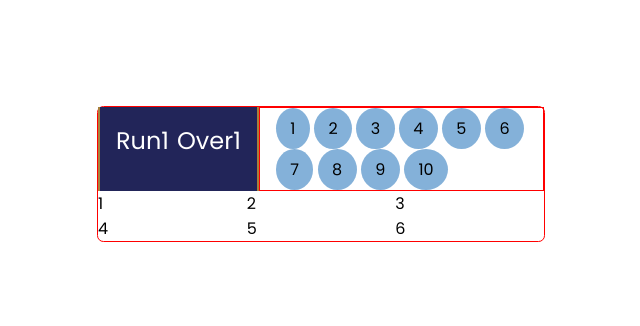
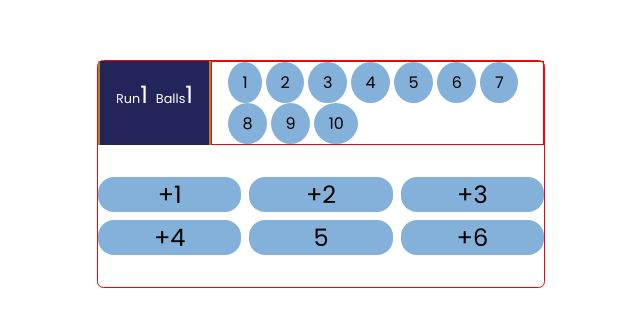
Before and after one commit to Nikhil-sajwan007/Cricket_Score_Counter, a plain HTML site: page index.html in a window 1280 px wide. Shown: the part 226-552 px from the top of the page, without its empty margins (319-959 px from the left). Drawn offline with Linux system fonts and the light colour scheme.

Commit message:
control-setup

```diff
--- a/Style/main.css
+++ b/Style/main.css
@@ -39,6 +39,9 @@ body{
     border-radius:0.4rem ;
 }
 
+
+/* score display css start from here  */
+
 .score-display{
 
     display: flex;
@@ -59,6 +62,12 @@ body{
 
     display: flex;
     column-gap: 0.5rem;
+}
+
+.run-over .title{
+
+    font-size: 0.8rem;
+    font-weight: 400;
 }
 
 .this-over{
@@ -82,8 +91,30 @@ body{
 
 
 
+
+
+
+
+/* score display ends here  */
+
+
+
+
+/* score control start from here  */
 .controls{
 
     display: grid;
     grid-template-columns: repeat(3, 1fr);
+    gap: 0.5rem;
+    padding: 2rem 0;
 }
+
+
+.key{
+
+    background-color: var(--sky-blue);
+    color: black;
+    font-size: 1.5rem;
+    text-align: center;
+    border-radius: 1rem;
+}
--- a/index.html
+++ b/index.html
@@ -17,7 +17,7 @@
             <div class="run-over">
 
                 <div class="run"><span class="title">Run</span>1</div>
-                <div class="over"><span class="title">Over</span>1</div>
+                <div class="over"><span class="title">Balls</span>1</div>
             </div>
             <div class="this-over">
 
@@ -39,12 +39,12 @@
 
         <div class="controls">
 
-            <div class="key-1">1</div>
-            <div class="key-2">2</div>
-            <div class="key-3">3</div>
-            <div class="key-4">4</div>
-            <div class="key-5">5</div>
-            <div class="key-6">6</div>
+            <div class="key key-1">+1</div>
+            <div class="key key-2">+2</div>
+            <div class="key key-3">+3</div>
+            <div class="key key-4">+4</div>
+            <div class="key key-5">5</div>
+            <div class="key key-6">+6</div>
         </div>
     </div>
 
```
